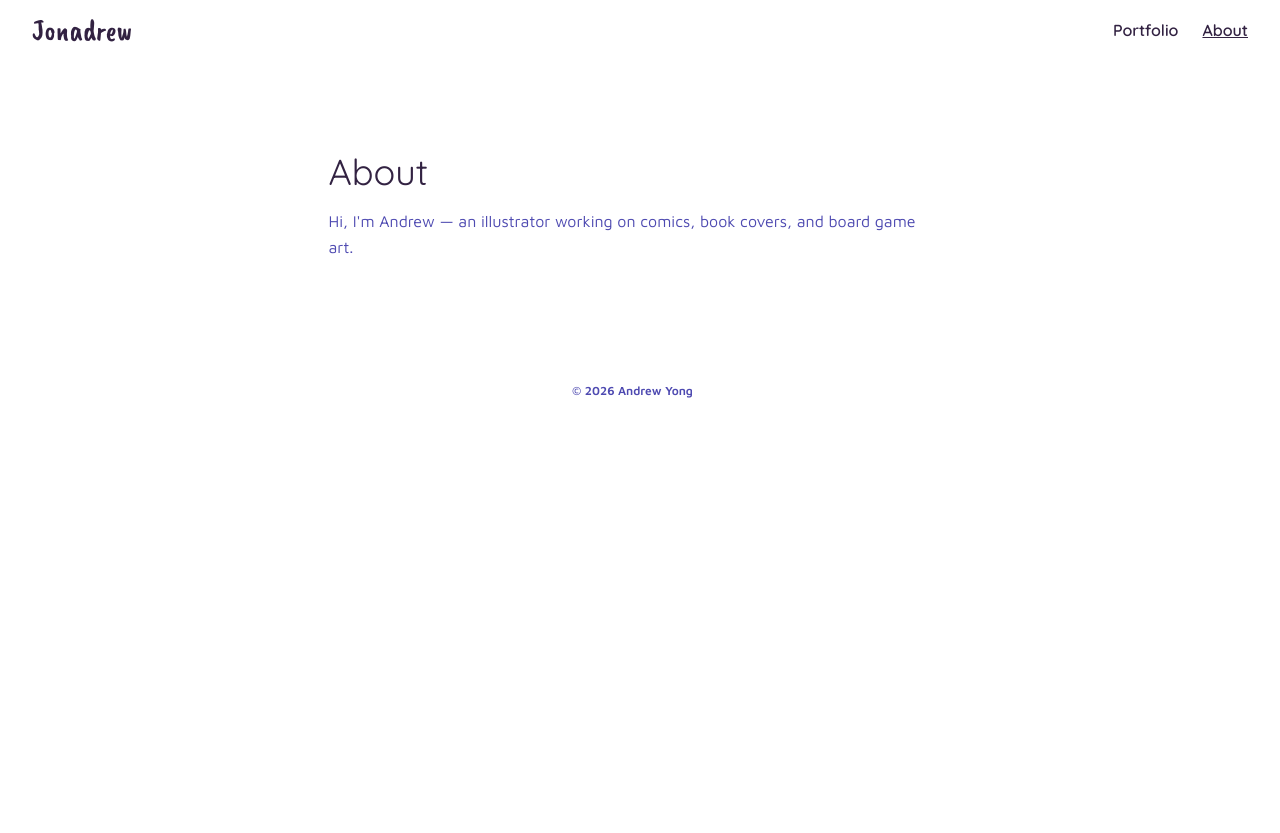
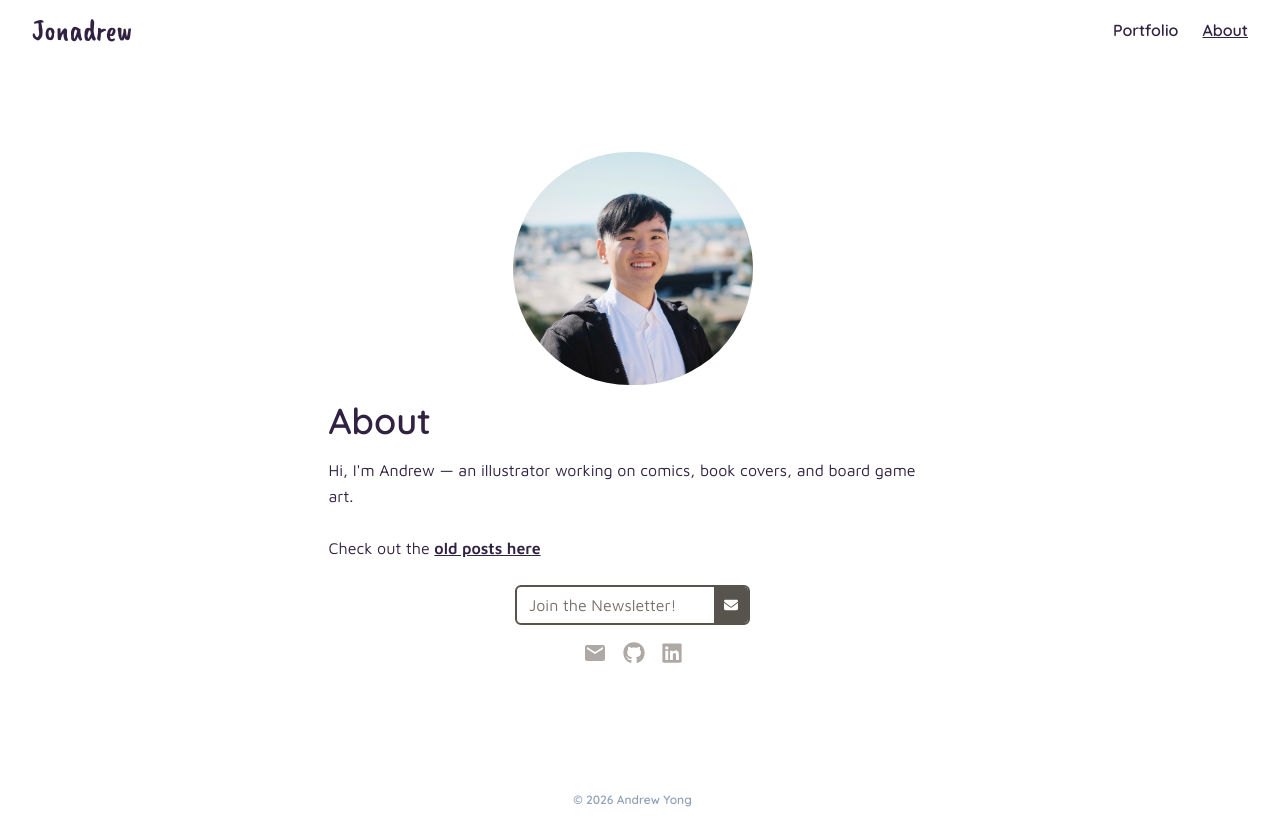
Before and after one commit to andrwyoung/jonadrew-v7, a Next.js app: page /about in a window 1280 px wide. Before the commit the page ends 800 px from the top, so only its background shows below. Built offline with nearby package versions, Linux system fonts and the light colour scheme.

Commit message:
enable newsletter subscription

```diff
--- a/app/about/page.tsx
+++ b/app/about/page.tsx
@@ -1,12 +1,53 @@
+import { NewsletterForm } from "@/components/about/newsletter-form";
+import { SocialIcon } from "@/components/about/social-icon";
+import Image from "next/image";
+import { FaGithub, FaLinkedin } from "react-icons/fa6";
+import { MdEmail } from "react-icons/md";
+
 export default function About() {
   return (
     <div className="flex flex-col flex-1 bg-background text-text">
       <main className="flex flex-1 flex-col items-center justify-center gap-4 px-8 py-24 max-w-2xl mx-auto">
-        <h1 className="text-4xl self-start">About</h1>
-        <p className="text-base leading-relaxed text-secondary-text">
-          Hi, I&apos;m Andrew — an illustrator working on comics, book covers, and
-          board game art.
+        <Image
+          src="/face.jpeg"
+          alt="Andrew Yong"
+          width={240}
+          height={240}
+          className="rounded-full object-cover"
+        />
+
+        <h1 className="text-4xl self-start font-bold">About</h1>
+        <p className="text-base leading-relaxed mb-2">
+          Hi, I&apos;m Andrew — an illustrator working on comics, book covers,
+          and board game art. <br />
+          <br />
+          Check out the{" "}
+          <a
+            href="https://blog.jonadrew.com/profile"
+            className="font-semibold underline hover:text-secondary-text transition-colors"
+          >
+            old posts here
+          </a>
         </p>
+        <NewsletterForm />
+
+        <div className="flex gap-4 items-center mb-1">
+          <SocialIcon
+            href="mailto:andrew@jonadrew.com"
+            title="Send email to Andrew"
+            icon={<MdEmail className="size-6" />}
+          />
+          <SocialIcon
+            href="https://github.com/andrwyoung/jonadrew-v7"
+            title="See this website's code"
+            icon={<FaGithub className="size-5.5" />}
+          />
+          <SocialIcon
+            href="https://linkedin.com/in/andrwyoung"
+            title="Visit Andrew's LinkedIn"
+            icon={<FaLinkedin className="size-5.5" />}
+          />
+        </div>
       </main>
     </div>
   );
--- /dev/null
+++ b/app/api/newsletter/route.ts
@@ -0,0 +1,37 @@
+import { NextResponse } from "next/server";
+
+export async function POST(req: Request) {
+  const { email } = await req.json();
+
+  if (!email) {
+    return NextResponse.json({ error: "Email is required" }, { status: 400 });
+  }
+
+  try {
+    const res = await fetch(
+      `https://api.convertkit.com/v3/forms/${process.env.NEXT_PUBLIC_CONVERTKIT_FORM_ID}/subscribe`,
+      {
+        method: "POST",
+        headers: { "Content-Type": "application/json" },
+        body: JSON.stringify({
+          api_key: process.env.NEXT_PUBLIC_CONVERTKIT_API_KEY,
+          email,
+        }),
+      },
+    );
+
+    const data = await res.json();
+    console.log("newsletter subscription request: ", data);
+
+    if (data.subscription) {
+      return NextResponse.json({ success: true });
+    } else {
+      return NextResponse.json(
+        { error: "Subscription failed" },
+        { status: 400 },
+      );
+    }
+  } catch {
+    return NextResponse.json({ error: "Server error" }, { status: 500 });
+  }
+}
--- /dev/null
+++ b/app/not-found.tsx
@@ -0,0 +1,28 @@
+"use client";
+
+import Link from "next/link";
+import { fireConfetti } from "@/lib/fire-confetti";
+
+export default function NotFound() {
+  return (
+    <div className="flex flex-col flex-1 bg-background text-text">
+      <main className="flex flex-1 flex-col items-center justify-center  px-8 pt-48">
+        <button
+          type="button"
+          className="text-8xl font-logo hover:scale-105 cursor-pointer transition hover:opacity-50 mb-8"
+          onClick={(e) => fireConfetti(e)}
+        >
+          404
+        </button>
+        <h1 className="text-2xl font-semibold">Page not found</h1>
+        <p className="text-sm mb-2">Looks like this page wandered off.</p>
+        <Link
+          href="/"
+          className="mt-4 text-secondary-text underline underline-offset-4 hover:text-text transition-colors"
+        >
+          Go back home
+        </Link>
+      </main>
+    </div>
+  );
+}
--- a/components/Footer.tsx
+++ b/components/Footer.tsx
@@ -1,9 +1,9 @@
 export default function Footer() {
   return (
-    <footer className="w-full px-8 py-6 text-center font-semibold text-sm text-secondary-text bg-background">
+    <footer className="w-full px-8 py-6 text-center font-semibold text-sm text-slate-400 bg-background">
       <a
         href="https://www.andrwyoung.com/"
-        className="font-body tracking-tightest text-xs font-semibold
+        className="font-header tracking-tightest text-xs font-semibold
             hover:underline"
         title="Andrew's website"
         target="_blank"
--- /dev/null
+++ b/components/about/newsletter-form.tsx
@@ -0,0 +1,144 @@
+"use client";
+import { useState } from "react";
+import { FaEnvelope } from "react-icons/fa6";
+
+function validateEmail(email: string): boolean {
+  const re = /^[a-zA-Z0-9._%+-]+@[a-zA-Z0-9.-]+\.[a-zA-Z]{2,}$/;
+  return re.test(email.toLowerCase());
+}
+
+const COOLDOWN_KEY = "newsletter_signup_timestamp";
+const COOLDOWN_MS = 60 * 1000;
+
+export function NewsletterForm() {
+  const [email, setEmail] = useState("");
+  const [status, setStatus] = useState<
+    "idle" | "loading" | "success" | "error"
+  >("idle");
+  const [errorMessage, setErrorMessage] = useState("");
+
+  //   const activeBorderColor = active
+  //     ? projectStyles[active]?.colors?.border || ""
+  //     : "border-neutral-500";
+
+  //   const activeHoverColor = active
+  //     ? projectStyles[active]?.colors?.hover || ""
+  //     : "hover:text-secondary";
+
+  const handleSubmit = async (e: React.FormEvent) => {
+    e.preventDefault();
+
+    // rate limiting
+    const lastSubmit = localStorage.getItem(COOLDOWN_KEY);
+    if (lastSubmit && Date.now() - parseInt(lastSubmit, 10) < COOLDOWN_MS) {
+      setStatus("error");
+      setErrorMessage("Too many attempts. Try again soon.");
+      return;
+    }
+
+    setStatus("loading");
+
+    if (email.trim() === "") {
+      setStatus("error");
+      setErrorMessage("Please enter an email");
+      return;
+    }
+
+    if (!validateEmail(email)) {
+      setStatus("error");
+      setErrorMessage("Please enter a valid email.");
+      return;
+    }
+
+    try {
+      const res = await fetch("/api/newsletter", {
+        method: "POST",
+        headers: {
+          "Content-Type": "application/json",
+        },
+        body: JSON.stringify({ email }),
+      });
+
+      const data = await res.json();
+      if (data.success) {
+        localStorage.setItem(COOLDOWN_KEY, Date.now().toString());
+        setStatus("success");
+        setEmail("");
+      } else {
+        console.error("Subscription failed: ", data);
+        throw new Error("Subscription failed");
+      }
+    } catch (e) {
+      setStatus("error");
+      console.error("Email signup failed: ", e);
+      setErrorMessage("Something went wrong. Please try again");
+    }
+  };
+
+  return (
+    <div className="flex flex-col items-center gap-1 font-body">
+      <div className="flex items-center gap-2">
+        <label
+          id="newsletter-label"
+          htmlFor="newsletter-input"
+          className="sr-only"
+        >
+          Enter your email to subscribe to the newsletter
+        </label>
+
+        <form
+          onSubmit={handleSubmit}
+          aria-describedby="newsletter-info"
+          className="flex flex-row max-w-sm transition-all duration-200
+        focus-within:ring-2 rounded-md focus-within:ring-stone-300 border-2 border-stone-600"
+        >
+          <input
+            id="newsletter-input"
+            value={email}
+            onChange={(e) => {
+              setEmail(e.target.value);
+              setStatus("idle");
+            }}
+            placeholder="Join the Newsletter!"
+            className={` py-1.5 px-3 text-md rounded-l-md
+            focus:outline-none transition-all duration-200 placeholder:text-stone-500`}
+            aria-invalid={status === "error"}
+            aria-describedby={
+              status !== "idle" ? "newsletter-status" : undefined
+            }
+          />
+          <button
+            type="submit"
+            disabled={status === "loading"}
+            className={`
+            pl-2.5 pr-2.5 py-1 text-sm text-white
+            rounded-r bg-stone-600 cursor-pointer
+            transition-all duration-200
+            ${status === "loading" ? "opacity-60" : ""}
+            hover:text-stone-600 hover:bg-white
+            `}
+            title="Subscribe to newsletter"
+            aria-label="Subscribe to newsletter"
+            data-umami-event="Subscribe Button Clicked"
+          >
+            <FaEnvelope />
+          </button>
+        </form>
+      </div>
+      {(status === "success" || status === "error") && (
+        <p
+          id="newsletter-status"
+          className={`text-xs mt-1 ${
+            status === "success" ? "text-green-600" : "text-rose-500"
+          }`}
+          role="status"
+          aria-live="polite"
+        >
+          {status === "success"
+            ? "Yay! Check your email for confirmation."
+            : errorMessage}
+        </p>
+      )}
+    </div>
+  );
+}
--- /dev/null
+++ b/components/about/social-icon.tsx
@@ -0,0 +1,29 @@
+import { ReactNode } from "react";
+
+export function SocialIcon({
+  href,
+  title,
+  icon,
+  className,
+}: {
+  href: string;
+  title: string;
+  icon: ReactNode;
+  className?: string;
+}) {
+  return (
+    <a
+      href={href}
+      data-umami-event={`${title} Link Clicked`}
+      target="_blank"
+      rel="noopener noreferrer"
+      title={title}
+      aria-label={title}
+      className={` transition-all duration-200 hover:rotate-10
+          cursor-pointer text-stone-500 hover:scale-105 opacity-60 hover:opacity-100
+          ${className}`}
+    >
+      {icon}
+    </a>
+  );
+}
```
Also changed, not shown: public/face.jpeg (added).
